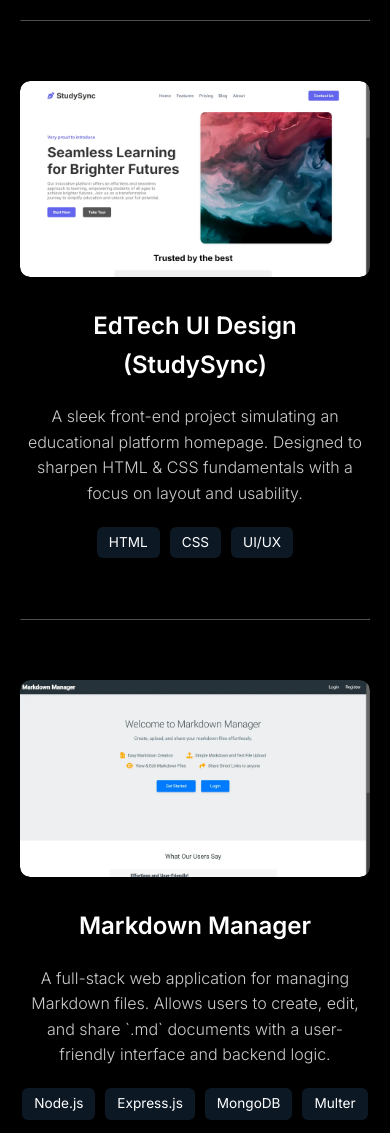
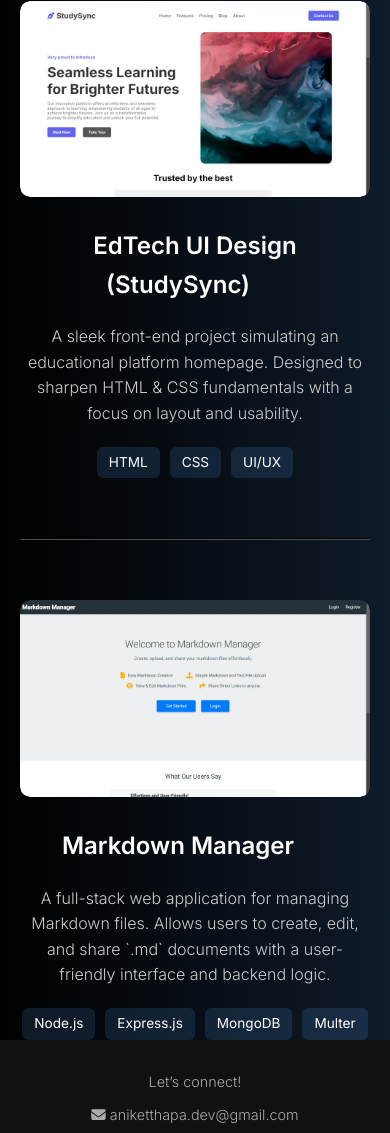
Before and after one commit to aniket-thapa/portfolio, a plain HTML site: page project.html in a window 390 px wide. Shown: the part 861-1994 px from the top of the page. Drawn offline with Linux system fonts and the light colour scheme.

Commit message:
enhamnced css

```diff
--- a/project.html
+++ b/project.html
@@ -64,7 +64,7 @@
     </header>
 
     <!-- Projects Section -->
-    <section class="project-section">
+    <section class="project-section gradient-bg">
       <div class="project-container">
         <h1>Projects</h1>
 
--- a/styles.css
+++ b/styles.css
@@ -44,7 +44,8 @@ img {
 .highlight {
   color: #58a6ff;
 }
-.main-container {
+.main-container,
+.gradient-bg {
   background: linear-gradient(to left, #58a6ff29, #000000);
 }
 
@@ -243,7 +244,7 @@ img {
 @media screen and (max-width: 800px) {
   .nav-container {
     height: 10vh;
-    padding: 10px 30px;
+    padding: 12px 24px;
   }
   .my-profile {
     margin-top: 3px;
@@ -263,9 +264,8 @@ img {
     padding: 0 10px;
   }
   .profile-right img {
-    width: 120px;
-    height: 120px;
-    border-radius: 180%;
+    width: 130px;
+    height: 130px;
   }
   .resume-btn {
     flex-direction: column;
@@ -332,7 +332,7 @@ img {
 }
 @media screen and (max-width: 800px) {
   .my-work-container {
-    margin: 20px;
+    padding: 40px 20px;
   }
   .work-card {
     flex-direction: column-reverse;
@@ -423,8 +423,10 @@ img {
 /* PROJECT SECTION */
 
 .project-section {
-  margin: 80px 0 40px;
-  padding: 0 100px;
+  padding-top: 60px;
+  padding-bottom: 60px;
+  padding-left: 100px;
+  padding-right: 100px;
 }
 .project-section h1 {
   font-size: 2.5rem;
@@ -495,6 +497,21 @@ img {
   font-size: 1.5rem;
   font-weight: 600;
   transition: color 0.2s;
+}
+.project-details h2 a::after {
+  content: '';
+  display: inline-block;
+  width: 22px;
+  height: 22px;
+  margin-left: 12px;
+  background-image: url('./images/arrow-up-right.svg');
+  background-size: contain;
+  background-position: bottom;
+  opacity: 0;
+  transition: opacity 0.2s ease;
+}
+.project-details h2 a:hover::after {
+  opacity: 1;
 }
 .project-details h2 a:hover {
   color: #58a6ff;
@@ -730,35 +747,26 @@ img {
 }
 /* FOOTER SECTION */
 .footer-container {
-  background-color: #161616;
-  padding: 0 100px;
+  padding: 40px 80px;
+  background: #111;
 }
 .footer-section {
-  height: 140px;
   display: flex;
   justify-content: space-between;
-  align-items: center;
-  font-size: 17px;
-  font-weight: 250;
+  flex-wrap: wrap;
+  color: #aaa;
+  font-size: 1.1rem;
+  font-weight: 100;
 }
-.footer-section span {
-  font-size: 18px;
-  font-weight: 200;
-}
-.footer-section a {
-  text-decoration: none;
-}
-.footer-section a:hover {
-  transition: color 0.2s;
-  color: #58a6ff;
-}
+
 @media screen and (max-width: 800px) {
   .footer-container {
-    padding: 0;
-    width: 100vw;
+    padding: 30px 20px;
   }
   .footer-section {
     flex-direction: column;
-    justify-content: space-around;
+    gap: 10px;
+    text-align: center;
+    font-size: 0.9rem;
   }
 }
```
Also changed, not shown: images/arrow-up-right.svg (added).
